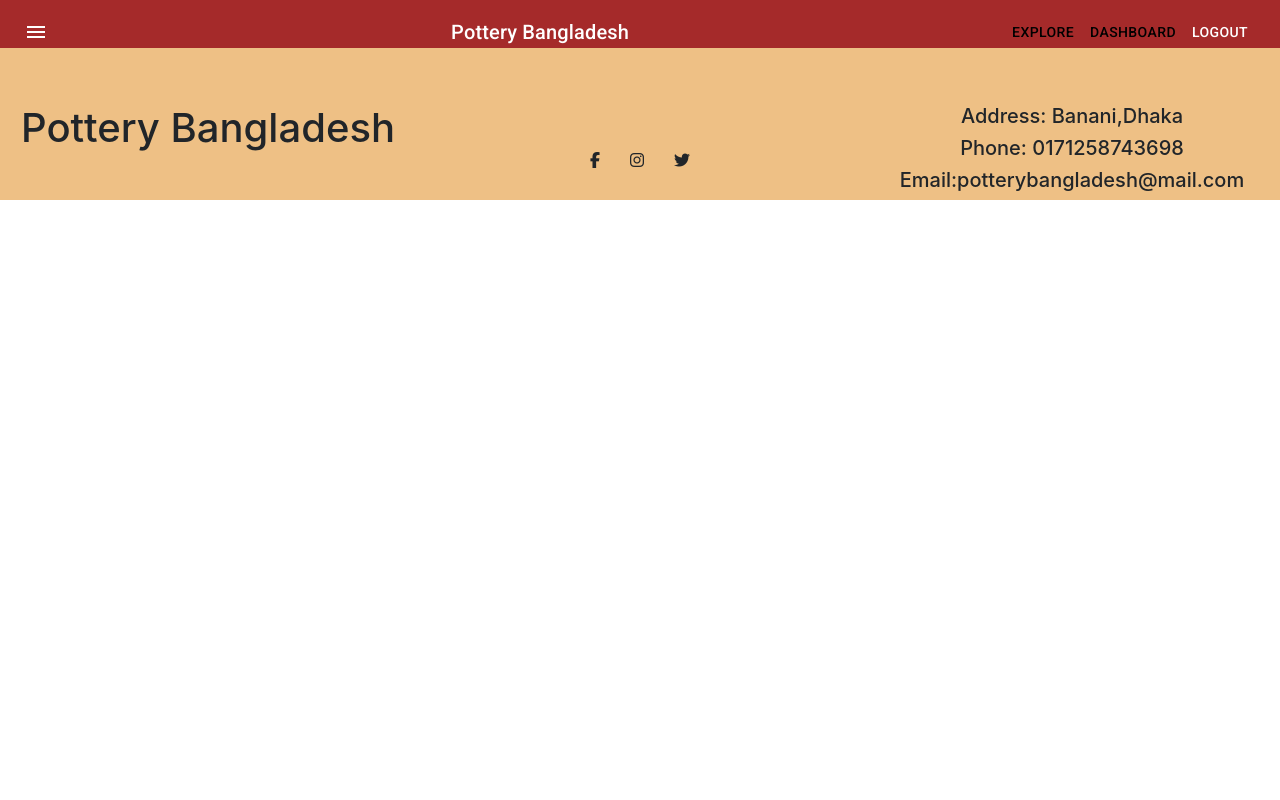
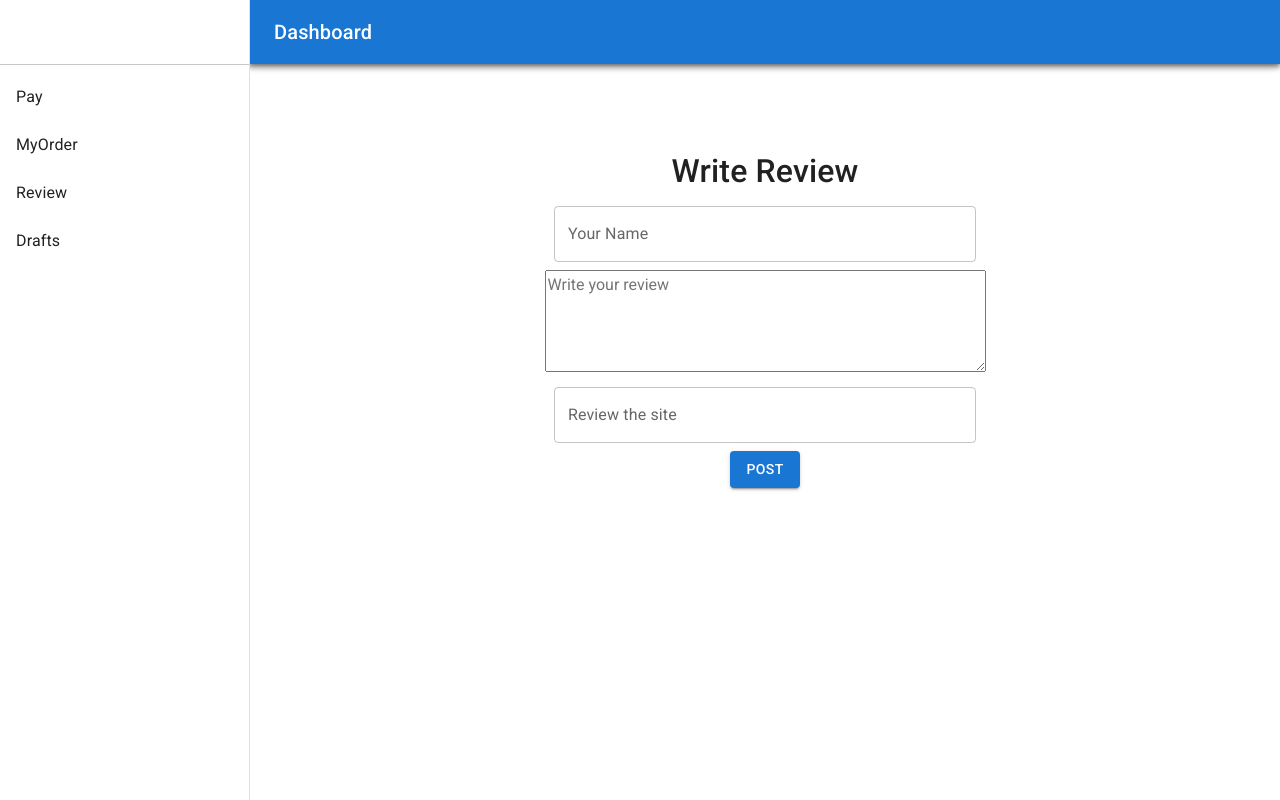
Before and after one commit to Tasnimmostari19/niche-website-client-side, a React (Create React App) app: page /dashboard in a window 1280 px wide. Built offline with nearby package versions, Linux system fonts and the light colour scheme; no server answers; sample sign-in values are in the browser's storage.

Commit message:
dashboard & review send

```diff
--- a/src/App.js
+++ b/src/App.js
@@ -43,7 +43,7 @@ function App() {
             </Route>
           </Switch>
 
-          <Footer></Footer>
+
         </BrowserRouter>
       </AuthProvider>
     </div>
--- a/src/Pages/Dashboard/Dashboard/Dashboard.js
+++ b/src/Pages/Dashboard/Dashboard/Dashboard.js
@@ -1,11 +1,133 @@
-import React from 'react';
+import * as React from 'react';
+import PropTypes from 'prop-types';
+import AppBar from '@mui/material/AppBar';
+import Box from '@mui/material/Box';
+import CssBaseline from '@mui/material/CssBaseline';
+import Divider from '@mui/material/Divider';
+import Drawer from '@mui/material/Drawer';
+import IconButton from '@mui/material/IconButton';
 
-const Dashboard = () => {
-    return (
+import List from '@mui/material/List';
+import ListItem from '@mui/material/ListItem';
+
+import ListItemText from '@mui/material/ListItemText';
+
+import MenuIcon from '@mui/icons-material/Menu';
+import Toolbar from '@mui/material/Toolbar';
+import Typography from '@mui/material/Typography';
+import WriteReview from '../WriteReview/WriteReview';
+
+const drawerWidth = 250;
+
+const Dashboard = (props) => {
+
+
+    const { window } = props;
+    const [mobileOpen, setMobileOpen] = React.useState(false);
+
+    const handleDrawerToggle = () => {
+        setMobileOpen(!mobileOpen);
+    };
+
+    const drawer = (
         <div>
+            <Toolbar />
+            <Divider />
+            <List>
+                {['Pay', 'MyOrder', 'Review', 'Drafts'].map((text, index) => (
+                    <ListItem button key={text}>
+                        {/* <ListItemIcon>
+                            {index % 2 === 0 ? <InboxIcon /> : <MailIcon />}
+                        </ListItemIcon> */}
+                        <ListItemText primary={text} />
+                    </ListItem>
+                ))}
+            </List>
 
         </div>
     );
+
+    const container = window !== undefined ? () => window().document.body : undefined;
+
+
+
+    return (
+        <Box sx={{ display: 'flex' }}>
+            <CssBaseline />
+            <AppBar
+                position="fixed"
+                sx={{
+                    width: { sm: `calc(100% - ${drawerWidth}px)` },
+                    ml: { sm: `${drawerWidth}px` },
+                }}
+            >
+                <Toolbar>
+                    <IconButton
+                        color="inherit"
+                        aria-label="open drawer"
+                        edge="start"
+                        onClick={handleDrawerToggle}
+                        sx={{ mr: 2, display: { sm: 'none' } }}
+                    >
+                        <MenuIcon />
+                    </IconButton>
+                    <Typography variant="h6" noWrap component="div">
+                        Dashboard
+                    </Typography>
+                </Toolbar>
+            </AppBar>
+            <Box
+                component="nav"
+                sx={{ width: { sm: drawerWidth }, flexShrink: { sm: 0 } }}
+                aria-label="mailbox folders"
+            >
+                {/* The implementation can be swapped with js to avoid SEO duplication of links. */}
+                <Drawer
+                    container={container}
+                    variant="temporary"
+                    open={mobileOpen}
+                    onClose={handleDrawerToggle}
+                    ModalProps={{
+                        keepMounted: true, // Better open performance on mobile.
+                    }}
+                    sx={{
+                        display: { xs: 'block', sm: 'none' },
+                        '& .MuiDrawer-paper': { boxSizing: 'border-box', width: drawerWidth },
+                    }}
+                >
+                    {drawer}
+                </Drawer>
+                <Drawer
+                    variant="permanent"
+                    sx={{
+                        display: { xs: 'none', sm: 'block' },
+                        '& .MuiDrawer-paper': { boxSizing: 'border-box', width: drawerWidth },
+                    }}
+                    open
+                >
+                    {drawer}
+                </Drawer>
+            </Box>
+            <Box
+                component="main"
+                sx={{ flexGrow: 1, p: 3, width: { sm: `calc(100% - ${drawerWidth}px)` } }}
+            >
+                <Toolbar />
+                <Typography paragraph>
+                    <WriteReview></WriteReview>
+                </Typography>
+
+            </Box>
+        </Box>
+    );
+}
+
+Dashboard.propTypes = {
+    /**
+     * Injected by the documentation to work in an iframe.
+     * You won't need it on your project.
+     */
+    window: PropTypes.func,
 };
 
 export default Dashboard;
--- /dev/null
+++ b/src/Pages/Dashboard/WriteReview/WriteReview.js
@@ -0,0 +1,80 @@
+import { TextField } from '@mui/material';
+import { Box } from '@mui/system';
+import Button from '@mui/material/Button';
+import React, { useState } from 'react';
+
+
+const WriteReview = () => {
+    const [review, setReview] = useState({})
+
+    const handleOnBlur = e => {
+        const field = e.target.name;
+        const value = e.target.value;
+
+        const newReview = { ...review }
+        newReview[field] = value;
+        console.log(newReview);
+        setReview(newReview);
+
+    }
+
+    const handleSubmit = e => {
+
+        fetch(`http://localhost:5000/review`, {
+
+            method: 'POST',
+            headers: {
+                'Content-Type': 'application/json'
+
+            },
+            body: JSON.stringify(review)
+        })
+
+            .then(res => res.json())
+            .then(data => {
+                if (data.insertedId) {
+                    alert('Review Posted')
+                    setReview('');
+                }
+            })
+        e.preventDefault();
+    }
+
+
+    return (
+        <Box>
+            <h2>Write Review</h2>
+            <form onSubmit={handleSubmit}>
+                <TextField
+                    sx={{ width: '43%', m: 1 }}
+                    id="outlined-basic"
+                    name="name"
+                    label="Your Name"
+                    onBlur={handleOnBlur}
+                    variant="outlined" />
+                <br />
+                <textarea
+                    placeholder='Write your review'
+                    name="review"
+                    onBlur={handleOnBlur}
+                    rows="4"
+                    cols="50"></textarea>
+                <br />
+                <TextField
+                    sx={{ width: '43%', m: 1 }}
+                    id="outlined-basic"
+                    name="number"
+                    type='number'
+                    label="Review the site"
+                    onBlur={handleOnBlur}
+                    variant="outlined" />
+
+                <br />
+
+                <Button variant="contained" type="submit">Post</Button>
+            </form>
+        </Box>
+    );
+};
+
+export default WriteReview;
--- a/src/Pages/Home/Home/Home.js
+++ b/src/Pages/Home/Home/Home.js
@@ -1,6 +1,7 @@
 import React from 'react';
 
 import Banner from '../Banner/Banner';
+import Footer from '../Footer/Footer';
 import Products from '../Products/Products';
 import Reviews from '../Reviews/Reviews';
 
@@ -14,6 +15,7 @@ const Home = () => {
             <Banner></Banner>
             <Products></Products>
             <Reviews></Reviews>
+            <Footer></Footer>
 
         </div>
     );
--- /dev/null
+++ b/src/Pages/Home/Review/Review.js
@@ -0,0 +1,12 @@
+import React from 'react';
+
+const Review = ({ review }) => {
+    console.log(review);
+    return (
+        <div>
+
+        </div>
+    );
+};
+
+export default Review;
--- a/src/Pages/Home/Reviews/Reviews.js
+++ b/src/Pages/Home/Reviews/Reviews.js
@@ -1,11 +1,25 @@
-import React from 'react';
+import React, { useEffect, useState } from 'react';
+import Review from '../Review/Review';
 
 const Reviews = () => {
+    const [reviews, setReviews] = useState([])
+
+    useEffect(() => {
+        fetch('http://localhost:5000/review')
+            .then(res => res.json())
+            .then(data => setReviews(data))
+    }, [])
     return (
         <div style={{ marginTop: '50px', marginBottom: '50px' }}>
             <h2>Reviews</h2>
 
+            {
+                reviews.map(review => <Review
 
+                    key={review._id}
+                    review={review}
+                ></Review>)
+            }
 
         </div>
     );
```
